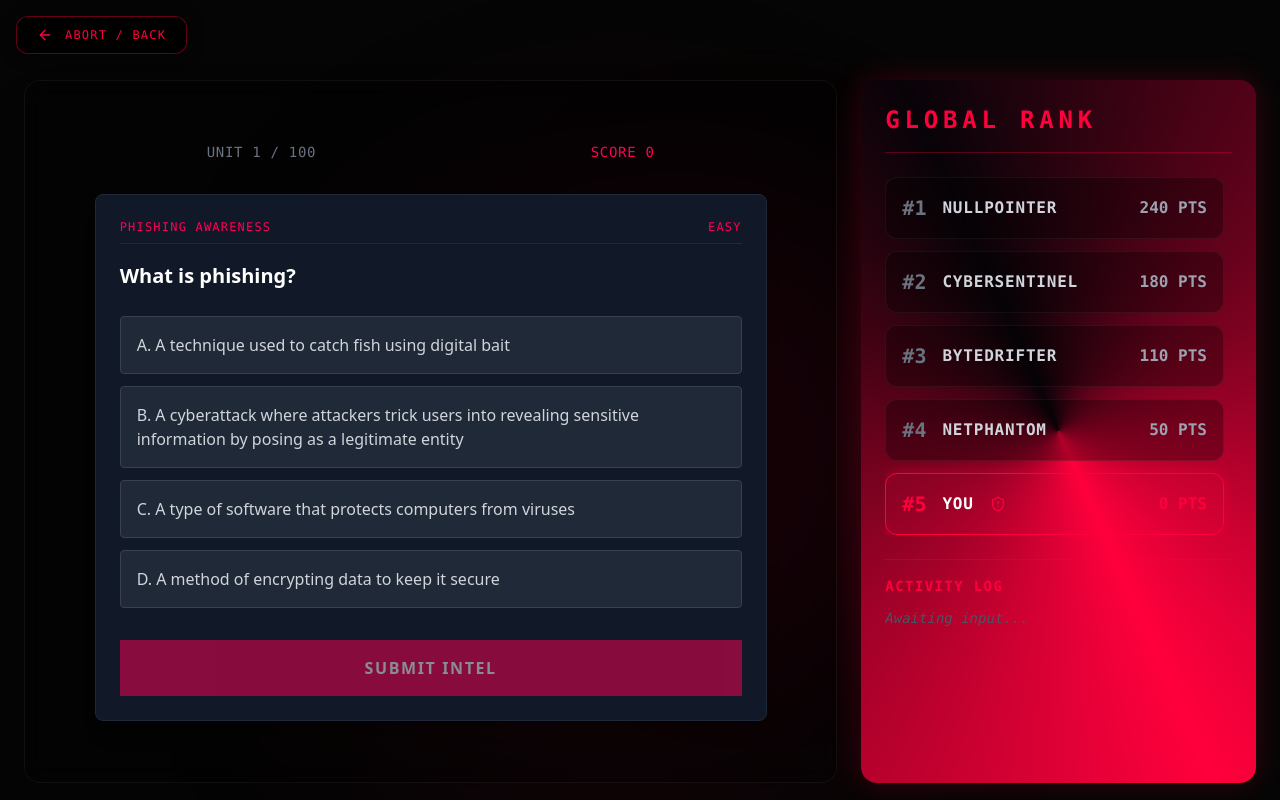
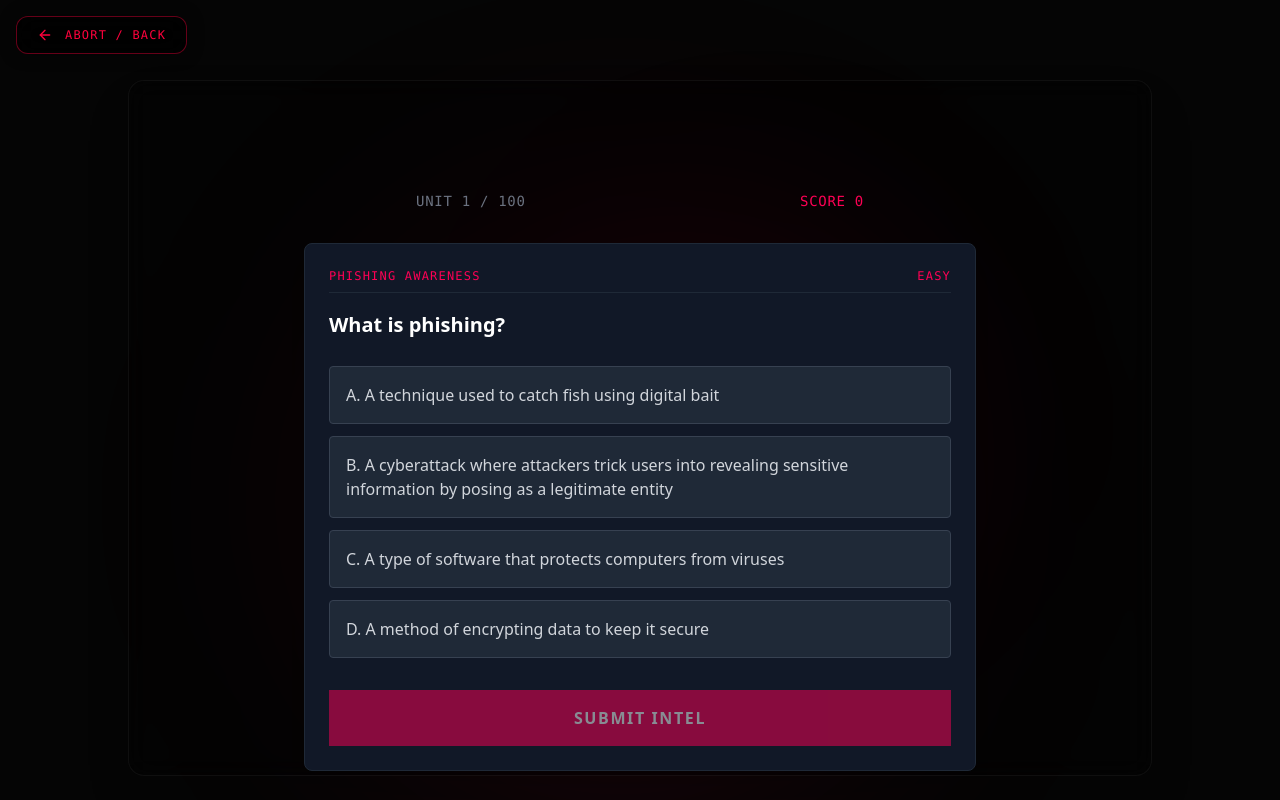
Before and after one commit to muhammadrehan589/CYBER-EMULATOR, a Next.js app: page / in a window 1280 px wide. Both pictures are taken after a click on the button "ENTER SIMULATION MATRIX". Built offline with nearby package versions, Linux system fonts and the light colour scheme.

Commit message:
Fixed missing true/false options, enabled scrolling, and removed leaderboard per core requirements

```diff
--- a/src/app/page.tsx
+++ b/src/app/page.tsx
@@ -2,7 +2,6 @@
 
 import React, { useState } from 'react';
 import QuizEngine from '@/components/quiz/QuizEngine';
-import LiveLeaderboard from '@/components/quiz/LiveLeaderboard';
 import { ArrowLeft } from 'lucide-react';
 import { useQuizStore } from '@/store/quizStore';
 import Link from 'next/link';
@@ -17,7 +16,7 @@ export default function Home() {
   };
 
   return (
-    <div className="h-screen w-screen bg-[#050505] text-white font-sans overflow-hidden flex flex-col items-center justify-center relative">
+    <div className="h-screen w-screen bg-[#050505] text-white font-sans overflow-y-auto flex flex-col items-center justify-center relative">
 
       {/* Background Neon Elements */}
       <div className="absolute top-1/4 left-1/4 w-[600px] h-[600px] bg-[#ff003c]/10 rounded-full blur-[120px] pointer-events-none z-0" />
@@ -53,15 +52,10 @@ export default function Home() {
             <ArrowLeft className="w-4 h-4" /> Abort / Back
           </button>
 
-          <div className="w-full h-full p-6 pt-20 relative z-10 grid grid-cols-1 lg:grid-cols-3 gap-6 max-w-7xl mx-auto">
+          <div className="w-full h-full p-6 pt-20 relative z-10 flex justify-center max-w-7xl mx-auto">
             {/* Main Quiz Engine */}
-            <div className="lg:col-span-2 h-full bg-black/40 rounded-2xl border border-white/5 backdrop-blur-md shadow-2xl overflow-hidden relative">
+            <div className="w-full max-w-5xl h-full bg-black/40 rounded-2xl border border-white/5 backdrop-blur-md shadow-2xl overflow-hidden relative">
               <QuizEngine />
-            </div>
-
-            {/* Live Leaderboard */}
-            <div className="lg:col-span-1 h-full">
-              <LiveLeaderboard />
             </div>
           </div>
         </>
--- a/src/components/quiz/QuizEngine.tsx
+++ b/src/components/quiz/QuizEngine.tsx
@@ -25,9 +25,8 @@ export default function QuizEngine() {
     if (!selectedOption) return;
 
     let pointsEarned = 0;
-    const choiceLetter = selectedOption.charAt(0);
 
-    if (choiceLetter === activeQuestion.correctAnswer) {
+    if (selectedOption === activeQuestion.correctAnswer) {
       pointsEarned = 10;
     }
 
@@ -36,7 +35,7 @@ export default function QuizEngine() {
   };
 
   return (
-    <div className="flex flex-col items-center justify-center w-full h-full p-6">
+    <div className="flex flex-col items-center justify-center w-full h-screen overflow-y-auto p-6">
       <div className="w-full max-w-md flex justify-between mb-8 text-gray-500 font-mono text-sm uppercase tracking-wider">
         <span>Unit {currentQuestionIndex + 1} / {questions.length}</span>
         <span className="text-[#ff0055]">Score {score}</span>
@@ -52,7 +51,7 @@ export default function QuizEngine() {
           {activeQuestion.question}
         </h2>
 
-        {activeQuestion.type === 'mcq' && (
+        {(activeQuestion.type === 'mcq' || activeQuestion.type === 'true_false') && (
           <div className="space-y-3 mb-8">
             {activeQuestion.options.map((option: string, index: number) => {
               const isSelected = selectedOption === option;
```
